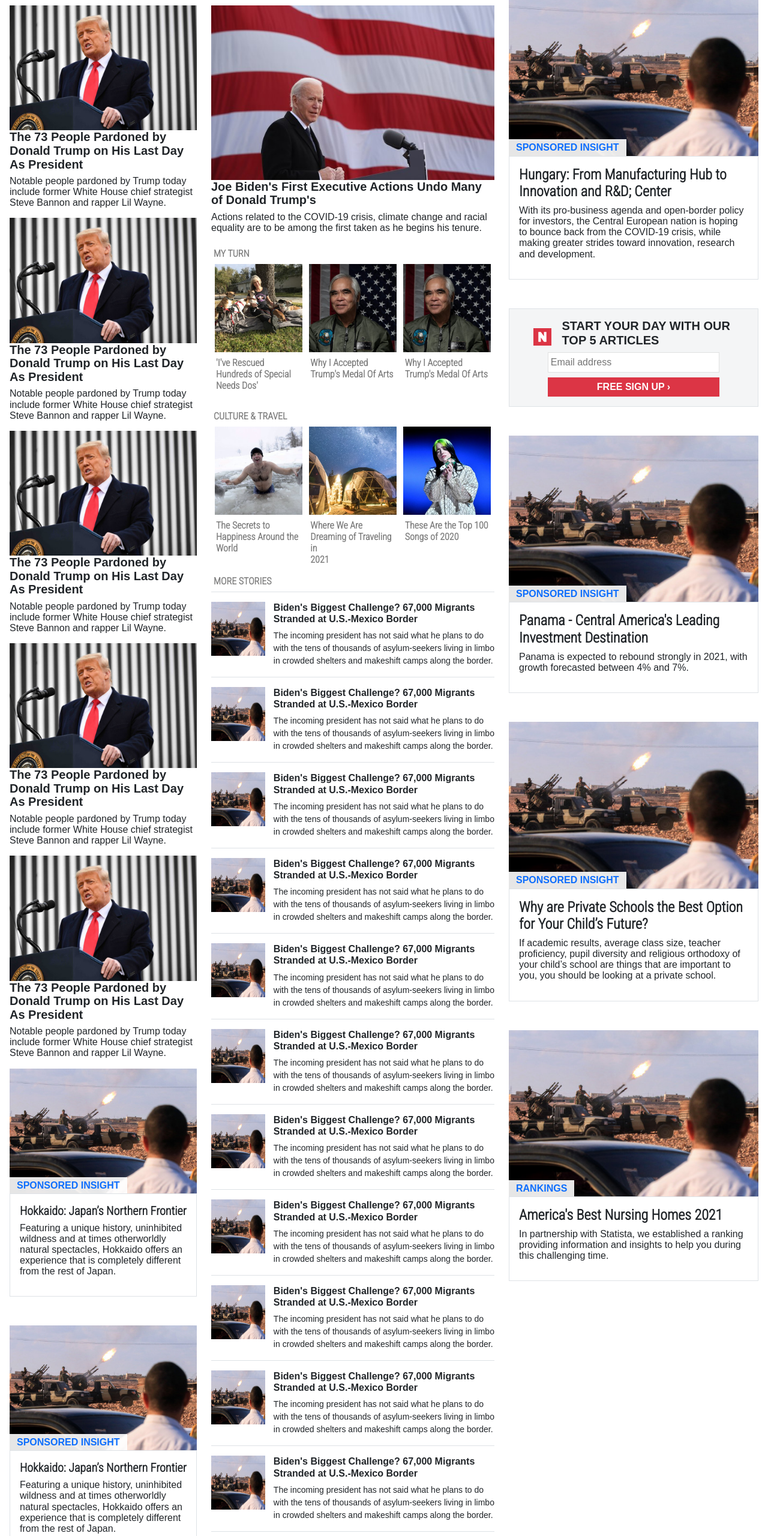
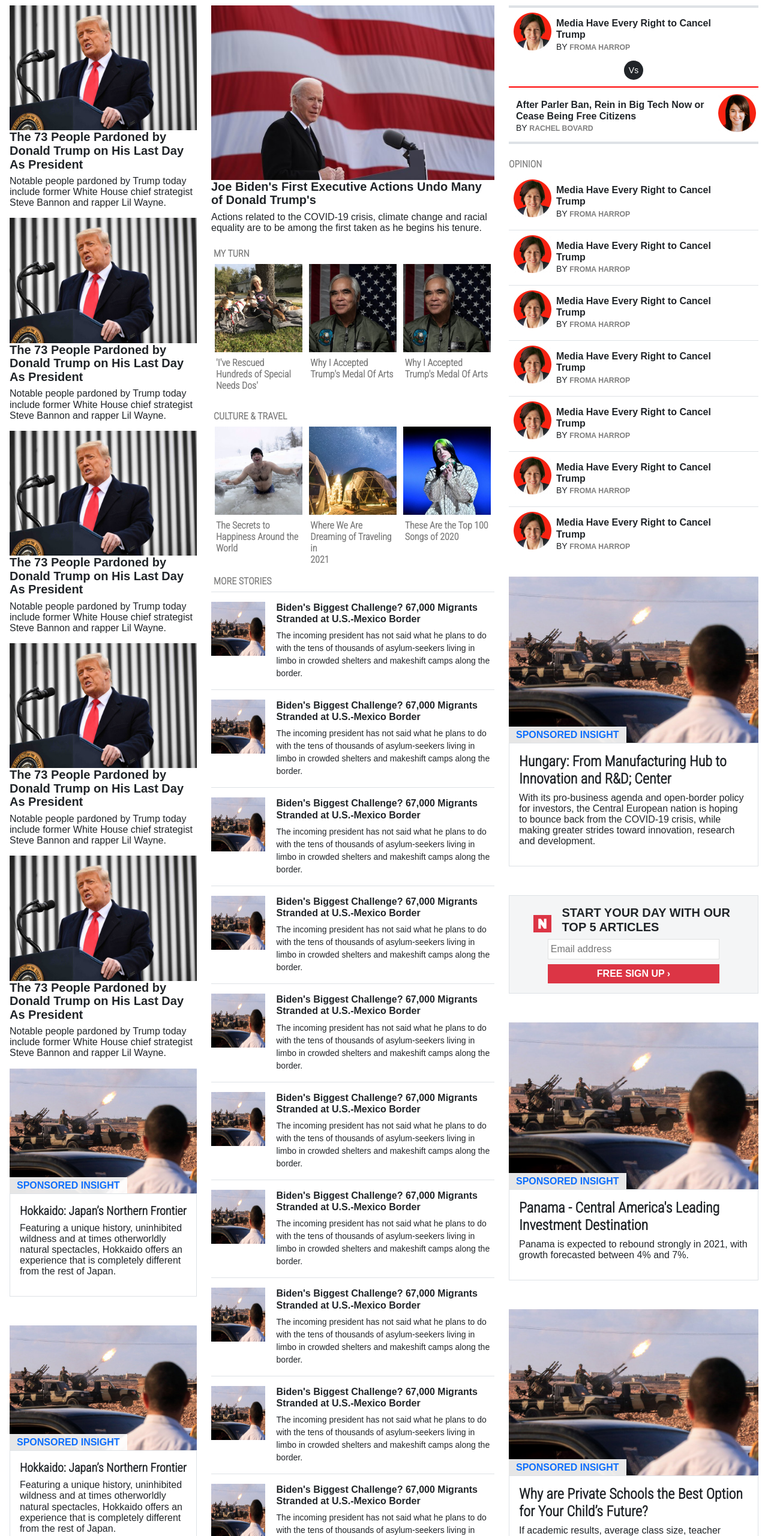
Before and after one commit to Abdona/NewsWeek-BS, a website: page index.html in a window 1280 px wide. Shown: the part 240-2800 px from the top of the page at 60% size. Drawn offline with nearby package versions, Linux system fonts and the light colour scheme.

Commit message:
add responsive to all sections for the 3devices

```diff
--- a/Assests/scss/main.scss
+++ b/Assests/scss/main.scss
@@ -68,6 +68,16 @@
   border: 1px solid #e0e1e1;
 }
 
+@media (max-width: 767px){
+  .p-xs {
+    padding: 0 !important;
+  }
+  .w-80 {
+    width: 80%;
+  }
+}
+
+
 @media (min-width: 768px) and (max-width: 1024px)
 {
   .w-md-50{
@@ -75,15 +85,24 @@
   }
 }
 
+@media (min-width: 1024px) {
+  .w-lg-78 {
+    width: 77% !important;
+  }
+}
+
 .bg-twhite {
   background-color: $white-transparent;
-}
-
-.w-78 {
-  width: 78%;
 }
 
 .thumbnail-img {
   width: 90px;
   height: 90px;
 }
+
+.vs-logo::after{
+  border: 1px solid red;
+  display: inline-block;
+  width: 100%;
+  content: "";
+}
--- a/index.html
+++ b/index.html
@@ -261,7 +261,7 @@
 
     </aside>
     <!---section in the middle-->
-    <section class="col-lg-5 col-md-7">
+    <section class="col-lg-5 p-xs col-md-7">
       <article>
         <h4 class="roboto-font fw-bolder text-black-50 fs-6">TOP STORY
         </h4>
@@ -334,74 +334,74 @@
       <div class="more-stories">
         <h4 class="roboto-font ms-1 fw-bolder fs-6 text-black-50">MORE STORIES</h4>
         <div class="border-bottom"></div>
-        <div class="mrsts-article mt-3 clearfix"><img class="thumbnail-img float-start" src="Assests/Images/libya-commander-war-funeral.jpg" alt="ss">
-        <div class="float-end w-78">
+        <div class="mrsts-article mt-3 clearfix"><img class="thumbnail-img float-start me-3" src="Assests/Images/libya-commander-war-funeral.jpg" alt="ss">
+        <div class="float-lg-end w-lg-78">
           <h2 class="small fw-bolder fs-6">Biden's Biggest Challenge? 67,000 Migrants Stranded at U.S.-Mexico Border</h2>
           <p class="small">The incoming president has not said what he plans to do with the tens of thousands of asylum-seekers living in limbo in crowded shelters and makeshift camps along the border.</p>
         </div></div>
         <div class="border-bottom"></div>
-        <div class="mrsts-article mt-3 clearfix"><img class="thumbnail-img float-start" src="Assests/Images/libya-commander-war-funeral.jpg" alt="ss">
-          <div class="float-end w-78">
+        <div class="mrsts-article mt-3 clearfix"><img class="thumbnail-img float-start me-3" src="Assests/Images/libya-commander-war-funeral.jpg" alt="ss">
+          <div class="float-lg-end w-lg-78">
             <h2 class="small fw-bolder fs-6">Biden's Biggest Challenge? 67,000 Migrants Stranded at U.S.-Mexico Border</h2>
             <p class="small">The incoming president has not said what he plans to do with the tens of thousands of asylum-seekers living in limbo in crowded shelters and makeshift camps along the border.</p>
           </div></div>
           <div class="border-bottom"></div>
-          <div class="mrsts-article mt-3 clearfix"><img class="thumbnail-img float-start" src="Assests/Images/libya-commander-war-funeral.jpg" alt="ss">
-            <div class="float-end w-78">
+          <div class="mrsts-article mt-3 clearfix"><img class="thumbnail-img float-start me-3" src="Assests/Images/libya-commander-war-funeral.jpg" alt="ss">
+            <div class="float-lg-end w-lg-78">
               <h2 class="small fw-bolder fs-6">Biden's Biggest Challenge? 67,000 Migrants Stranded at U.S.-Mexico Border</h2>
               <p class="small">The incoming president has not said what he plans to do with the tens of thousands of asylum-seekers living in limbo in crowded shelters and makeshift camps along the border.</p>
             </div></div>
             <div class="border-bottom"></div>
-            <div class="mrsts-article mt-3 clearfix"><img class="thumbnail-img float-start" src="Assests/Images/libya-commander-war-funeral.jpg" alt="ss">
-              <div class="float-end w-78">
+            <div class="mrsts-article mt-3 clearfix"><img class="thumbnail-img float-start me-3" src="Assests/Images/libya-commander-war-funeral.jpg" alt="ss">
+              <div class="float-lg-end w-lg-78">
                 <h2 class="small fw-bolder fs-6">Biden's Biggest Challenge? 67,000 Migrants Stranded at U.S.-Mexico Border</h2>
                 <p class="small">The incoming president has not said what he plans to do with the tens of thousands of asylum-seekers living in limbo in crowded shelters and makeshift camps along the border.</p>
               </div></div>
               <div class="border-bottom"></div>
-              <div class="mrsts-article mt-3 clearfix"><img class="thumbnail-img float-start" src="Assests/Images/libya-commander-war-funeral.jpg" alt="ss">
-                <div class="float-end w-78">
+              <div class="mrsts-article mt-3 clearfix"><img class="thumbnail-img float-start me-3" src="Assests/Images/libya-commander-war-funeral.jpg" alt="ss">
+                <div class="float-lg-end w-lg-78">
                   <h2 class="small fw-bolder fs-6">Biden's Biggest Challenge? 67,000 Migrants Stranded at U.S.-Mexico Border</h2>
                   <p class="small">The incoming president has not said what he plans to do with the tens of thousands of asylum-seekers living in limbo in crowded shelters and makeshift camps along the border.</p>
                 </div></div>
                 <div class="border-bottom"></div>
-                <div class="mrsts-article mt-3 clearfix"><img class="thumbnail-img float-start" src="Assests/Images/libya-commander-war-funeral.jpg" alt="ss">
-                  <div class="float-end w-78">
+                <div class="mrsts-article mt-3 clearfix"><img class="thumbnail-img float-start me-3" src="Assests/Images/libya-commander-war-funeral.jpg" alt="ss">
+                  <div class="float-lg-end w-lg-78">
                     <h2 class="small fw-bolder fs-6">Biden's Biggest Challenge? 67,000 Migrants Stranded at U.S.-Mexico Border</h2>
                     <p class="small">The incoming president has not said what he plans to do with the tens of thousands of asylum-seekers living in limbo in crowded shelters and makeshift camps along the border.</p>
                   </div></div>
                   <div class="border-bottom"></div>
-                  <div class="mrsts-article mt-3 clearfix"><img class="thumbnail-img float-start" src="Assests/Images/libya-commander-war-funeral.jpg" alt="ss">
-                    <div class="float-end w-78">
+                  <div class="mrsts-article mt-3 clearfix"><img class="thumbnail-img float-start me-3" src="Assests/Images/libya-commander-war-funeral.jpg" alt="ss">
+                    <div class="float-lg-end w-lg-78">
                       <h2 class="small fw-bolder fs-6">Biden's Biggest Challenge? 67,000 Migrants Stranded at U.S.-Mexico Border</h2>
                       <p class="small">The incoming president has not said what he plans to do with the tens of thousands of asylum-seekers living in limbo in crowded shelters and makeshift camps along the border.</p>
                     </div></div>
                     <div class="border-bottom"></div>
-                    <div class="mrsts-article mt-3 clearfix"><img class="thumbnail-img float-start" src="Assests/Images/libya-commander-war-funeral.jpg" alt="ss">
-                      <div class="float-end w-78">
+                    <div class="mrsts-article mt-3 clearfix"><img class="thumbnail-img float-start me-3" src="Assests/Images/libya-commander-war-funeral.jpg" alt="ss">
+                      <div class="float-lg-end w-lg-78">
                         <h2 class="small fw-bolder fs-6">Biden's Biggest Challenge? 67,000 Migrants Stranded at U.S.-Mexico Border</h2>
                         <p class="small">The incoming president has not said what he plans to do with the tens of thousands of asylum-seekers living in limbo in crowded shelters and makeshift camps along the border.</p>
                       </div></div>
                       <div class="border-bottom"></div>
-                      <div class="mrsts-article mt-3 clearfix"><img class="thumbnail-img float-start" src="Assests/Images/libya-commander-war-funeral.jpg" alt="ss">
-                        <div class="float-end w-78">
+                      <div class="mrsts-article mt-3 clearfix"><img class="thumbnail-img float-start me-3" src="Assests/Images/libya-commander-war-funeral.jpg" alt="ss">
+                        <div class="float-lg-end w-lg-78">
                           <h2 class="small fw-bolder fs-6">Biden's Biggest Challenge? 67,000 Migrants Stranded at U.S.-Mexico Border</h2>
                           <p class="small">The incoming president has not said what he plans to do with the tens of thousands of asylum-seekers living in limbo in crowded shelters and makeshift camps along the border.</p>
                         </div></div>
                         <div class="border-bottom"></div>
-                        <div class="mrsts-article mt-3 clearfix"><img class="thumbnail-img float-start" src="Assests/Images/libya-commander-war-funeral.jpg" alt="ss">
-                          <div class="float-end w-78">
+                        <div class="mrsts-article mt-3 clearfix"><img class="thumbnail-img float-start me-3" src="Assests/Images/libya-commander-war-funeral.jpg" alt="ss">
+                          <div class="float-lg-end w-lg-78">
                             <h2 class="small fw-bolder fs-6">Biden's Biggest Challenge? 67,000 Migrants Stranded at U.S.-Mexico Border</h2>
                             <p class="small">The incoming president has not said what he plans to do with the tens of thousands of asylum-seekers living in limbo in crowded shelters and makeshift camps along the border.</p>
                           </div></div>
                           <div class="border-bottom"></div>
-                          <div class="mrsts-article mt-3 clearfix"><img class="thumbnail-img float-start" src="Assests/Images/libya-commander-war-funeral.jpg" alt="ss">
-                            <div class="float-end w-78">
+                          <div class="mrsts-article mt-3 clearfix"><img class="thumbnail-img float-start me-3" src="Assests/Images/libya-commander-war-funeral.jpg" alt="ss">
+                            <div class="float-lg-end w-lg-78">
                               <h2 class="small fw-bolder fs-6">Biden's Biggest Challenge? 67,000 Migrants Stranded at U.S.-Mexico Border</h2>
                               <p class="small">The incoming president has not said what he plans to do with the tens of thousands of asylum-seekers living in limbo in crowded shelters and makeshift camps along the border.</p>
                             </div></div>
                             <div class="border-bottom"></div>
-                            <div class="mrsts-article mt-3 clearfix"><img class="thumbnail-img float-start" src="Assests/Images/libya-commander-war-funeral.jpg" alt="ss">
-                              <div class="float-end w-78">
+                            <div class="mrsts-article mt-3 clearfix"><img class="thumbnail-img float-start me-3" src="Assests/Images/libya-commander-war-funeral.jpg" alt="ss">
+                              <div class="float-lg-end w-lg-78">
                                 <h2 class="small fw-bolder fs-6">Biden's Biggest Challenge? 67,000 Migrants Stranded at U.S.-Mexico Border</h2>
                                 <p class="small">The incoming president has not said what he plans to do with the tens of thousands of asylum-seekers living in limbo in crowded shelters and makeshift camps along the border.</p>
                               </div></div>
@@ -410,50 +410,50 @@
       <div class="more-stories">
         <h4 class="roboto-font ms-1 fw-bolder fs-6 text-black-50">LATEST NEWS</h4>
         <div class="border-bottom"></div>
-        <div class="mrsts-article mt-3 clearfix"><img class="thumbnail-img float-start" src="Assests/Images/libya-commander-war-funeral.jpg" alt="ss">
-        <div class="float-end w-78">
+        <div class="mrsts-article mt-3 clearfix"><img class="thumbnail-img float-start me-3" src="Assests/Images/libya-commander-war-funeral.jpg" alt="ss">
+        <div class="float-lg-end w-lg-78">
           <h2 class="small fw-bolder fs-6">Biden's Biggest Challenge? 67,000 Migrants Stranded at U.S.-Mexico Border</h2>
           <p class="small">The incoming president has not said what he plans to do with the tens of thousands of asylum-seekers living in limbo in crowded shelters and makeshift camps along the border.</p>
         </div></div>
         <div class="border-bottom"></div>
-        <div class="mrsts-article mt-3 clearfix"><img class="thumbnail-img float-start" src="Assests/Images/libya-commander-war-funeral.jpg" alt="ss">
-          <div class="float-end w-78">
+        <div class="mrsts-article mt-3 clearfix"><img class="thumbnail-img float-start me-3" src="Assests/Images/libya-commander-war-funeral.jpg" alt="ss">
+          <div class="float-lg-end w-lg-78">
             <h2 class="small fw-bolder fs-6">Biden's Biggest Challenge? 67,000 Migrants Stranded at U.S.-Mexico Border</h2>
             <p class="small">The incoming president has not said what he plans to do with the tens of thousands of asylum-seekers living in limbo in crowded shelters and makeshift camps along the border.</p>
           </div></div>
           <div class="border-bottom"></div>
-          <div class="mrsts-article mt-3 clearfix"><img class="thumbnail-img float-start" src="Assests/Images/libya-commander-war-funeral.jpg" alt="ss">
-            <div class="float-end w-78">
+          <div class="mrsts-article mt-3 clearfix"><img class="thumbnail-img float-start me-3" src="Assests/Images/libya-commander-war-funeral.jpg" alt="ss">
+            <div class="float-lg-end w-lg-78">
               <h2 class="small fw-bolder fs-6">Biden's Biggest Challenge? 67,000 Migrants Stranded at U.S.-Mexico Border</h2>
               <p class="small">The incoming president has not said what he plans to do with the tens of thousands of asylum-seekers living in limbo in crowded shelters and makeshift camps along the border.</p>
             </div></div>
             <div class="border-bottom"></div>
-            <div class="mrsts-article mt-3 clearfix"><img class="thumbnail-img float-start" src="Assests/Images/libya-commander-war-funeral.jpg" alt="ss">
-              <div class="float-end w-78">
+            <div class="mrsts-article mt-3 clearfix"><img class="thumbnail-img float-start me-3" src="Assests/Images/libya-commander-war-funeral.jpg" alt="ss">
+              <div class="float-lg-end w-lg-78">
                 <h2 class="small fw-bolder fs-6">Biden's Biggest Challenge? 67,000 Migrants Stranded at U.S.-Mexico Border</h2>
                 <p class="small">The incoming president has not said what he plans to do with the tens of thousands of asylum-seekers living in limbo in crowded shelters and makeshift camps along the border.</p>
               </div></div>
               <div class="border-bottom"></div>
-              <div class="mrsts-article mt-3 clearfix"><img class="thumbnail-img float-start" src="Assests/Images/libya-commander-war-funeral.jpg" alt="ss">
-                <div class="float-end w-78">
+              <div class="mrsts-article mt-3 clearfix"><img class="thumbnail-img float-start me-3" src="Assests/Images/libya-commander-war-funeral.jpg" alt="ss">
+                <div class="float-lg-end w-lg-78">
                   <h2 class="small fw-bolder fs-6">Biden's Biggest Challenge? 67,000 Migrants Stranded at U.S.-Mexico Border</h2>
                   <p class="small">The incoming president has not said what he plans to do with the tens of thousands of asylum-seekers living in limbo in crowded shelters and makeshift camps along the border.</p>
                 </div></div>
                 <div class="border-bottom"></div>
-                <div class="mrsts-article mt-3 clearfix"><img class="thumbnail-img float-start" src="Assests/Images/libya-commander-war-funeral.jpg" alt="ss">
-                  <div class="float-end w-78">
+                <div class="mrsts-article mt-3 clearfix"><img class="thumbnail-img float-start me-3" src="Assests/Images/libya-commander-war-funeral.jpg" alt="ss">
+                  <div class="float-lg-end w-lg-78">
                     <h2 class="small fw-bolder fs-6">Biden's Biggest Challenge? 67,000 Migrants Stranded at U.S.-Mexico Border</h2>
                     <p class="small">The incoming president has not said what he plans to do with the tens of thousands of asylum-seekers living in limbo in crowded shelters and makeshift camps along the border.</p>
                   </div></div>
                   <div class="border-bottom"></div>
-                  <div class="mrsts-article mt-3 clearfix"><img class="thumbnail-img float-start" src="Assests/Images/libya-commander-war-funeral.jpg" alt="ss">
-                    <div class="float-end w-78">
+                  <div class="mrsts-article mt-3 clearfix"><img class="thumbnail-img float-start me-3" src="Assests/Images/libya-commander-war-funeral.jpg" alt="ss">
+                    <div class="float-lg-end w-lg-78">
                       <h2 class="small fw-bolder fs-6">Biden's Biggest Challenge? 67,000 Migrants Stranded at U.S.-Mexico Border</h2>
                       <p class="small">The incoming president has not said what he plans to do with the tens of thousands of asylum-seekers living in limbo in crowded shelters and makeshift camps along the border.</p>
                     </div></div>
                     <div class="border-bottom"></div>
-                    <div class="mrsts-article mt-3 clearfix"><img class="thumbnail-img float-start" src="Assests/Images/libya-commander-war-funeral.jpg" alt="ss">
-                      <div class="float-end w-78">
+                    <div class="mrsts-article mt-3 clearfix"><img class="thumbnail-img float-start me-3" src="Assests/Images/libya-commander-war-funeral.jpg" alt="ss">
+                      <div class="float-lg-end w-lg-78">
                         <h2 class="small fw-bolder fs-6">Biden's Biggest Challenge? 67,000 Migrants Stranded at U.S.-Mexico Border</h2>
                         <p class="small">The incoming president has not said what he plans to do with the tens of thousands of asylum-seekers living in limbo in crowded shelters and makeshift camps along the border.</p>
                       </div></div></div>
@@ -461,7 +461,38 @@
     </section>
 
     <!--aside section right-->
-    <aside class="p-0 col-lg-4">
+    <aside class=" p-0 col-lg-4">
+      <!--The Debate-->
+      <div class="deabt-cont mb-4">
+      <a href="#" class="text-decoration-none"><h4 class="roboto-font fw-bolder text-black-50 fs-6">THE DEBATE</h4></a>
+      <div class="border-bottom border-4"></div>
+      <div class="debate-rows clearfix p-2"><img class="float-lg-start float-md-start" src="Assests/Images/froma-harrop.png" alt="woman"><div class="w-80 float-end float-md-start"><div class="wrapper p-2"><h4 class="m-0 w-92 small fw-bolder fs-6">Media Have Every Right to Cancel Trump</h4><address class="m-0 author small">BY <a class="text-decoration-none fw-bolder text-black-50 small" href="#" rel="author">FROMA HARROP</a></address></div> </div></div>
+      <div class="text-center"><span class="wrapper vs-logo"><span style="z-index: 2;" class="position-relative text-white bg-dark rounded-circle p-2 small">Vs</span></span> </div>
+
+      <div class="debate-rows clearfix p-1"><img class="float-end" src="Assests/Images/rachel-bovard.png" alt="woman"><div ><div class="wrapper p-2"><h4 class="m-0 w-92 small fw-bolder fs-6">After Parler Ban, Rein in Big Tech Now or Cease Being Free Citizens</h4><address class="m-0 author small">BY <a class="text-decoration-none fw-bolder text-black-50 small"rel="author">RACHEL BOVARD</a></address></div> </div></div>
+      <div class="border-bottom border-4 mb-3"></div></div>
+      <!--OPINION-->
+      <div class="opinion-cont mb-4">
+        <a href="#" class="text-decoration-none"><h4 class="roboto-font fw-bolder text-black-50 fs-6">OPINION</h4></a>
+        <div class="debate-rows clearfix p-2"><img class="float-lg-start float-md-start" src="Assests/Images/froma-harrop.png" alt="woman"><div class="w-80 float-end float-md-start"><div class="wrapper p-2"><h4 class="m-0 w-92 small fw-bolder fs-6">Media Have Every Right to Cancel Trump</h4><address class="m-0 author small">BY <a class="text-decoration-none fw-bolder text-black-50 small" href="#" rel="author">FROMA HARROP</a></address></div> </div></div>
+        <div class="border-bottom"></div>
+        <div class="debate-rows clearfix p-2"><img class="float-lg-start float-md-start" src="Assests/Images/froma-harrop.png" alt="woman"><div class="w-80 float-end float-md-start"><div class="wrapper p-2"><h4 class="m-0 w-92 small fw-bolder fs-6">Media Have Every Right to Cancel Trump</h4><address class="m-0 author small">BY <a class="text-decoration-none fw-bolder text-black-50 small" href="#" rel="author">FROMA HARROP</a></address></div> </div></div>
+        <div class="border-bottom"></div>
+        <div class="debate-rows clearfix p-2"><img class="float-lg-start float-md-start" src="Assests/Images/froma-harrop.png" alt="woman"><div class="w-80 float-end float-md-start"><div class="wrapper p-2"><h4 class="m-0 w-92 small fw-bolder fs-6">Media Have Every Right to Cancel Trump</h4><address class="m-0 author small">BY <a class="text-decoration-none fw-bolder text-black-50 small" href="#" rel="author">FROMA HARROP</a></address></div> </div></div>
+        <div class="border-bottom"></div>
+        <div class="debate-rows clearfix p-2"><img class="float-lg-start float-md-start" src="Assests/Images/froma-harrop.png" alt="woman"><div class="w-80 float-end float-md-start"><div class="wrapper p-2"><h4 class="m-0 w-92 small fw-bolder fs-6">Media Have Every Right to Cancel Trump</h4><address class="m-0 author small">BY <a class="text-decoration-none fw-bolder text-black-50 small" href="#" rel="author">FROMA HARROP</a></address></div> </div></div>
+        <div class="border-bottom"></div>
+        <div class="debate-rows clearfix p-2"><img class="float-lg-start float-md-start" src="Assests/Images/froma-harrop.png" alt="woman"><div class="w-80 float-end float-md-start"><div class="wrapper p-2"><h4 class="m-0 w-92 small fw-bolder fs-6">Media Have Every Right to Cancel Trump</h4><address class="m-0 author small">BY <a class="text-decoration-none fw-bolder text-black-50 small" href="#" rel="author">FROMA HARROP</a></address></div> </div></div>
+        <div class="border-bottom"></div>
+        <div class="debate-rows clearfix p-2"><img class="float-lg-start float-md-start" src="Assests/Images/froma-harrop.png" alt="woman"><div class="w-80 float-end float-md-start"><div class="wrapper p-2"><h4 class="m-0 w-92 small fw-bolder fs-6">Media Have Every Right to Cancel Trump</h4><address class="m-0 author small">BY <a class="text-decoration-none fw-bolder text-black-50 small" href="#" rel="author">FROMA HARROP</a></address></div> </div></div>
+        <div class="border-bottom"></div>
+        <div class="debate-rows clearfix p-2"><img class="float-lg-start float-md-start" src="Assests/Images/froma-harrop.png" alt="woman"><div class="w-80 float-end float-md-start"><div class="wrapper p-2"><h4 class="m-0 w-92 small fw-bolder fs-6">Media Have Every Right to Cancel Trump</h4><address class="m-0 author small">BY <a class="text-decoration-none fw-bolder text-black-50 small" href="#" rel="author">FROMA HARROP</a></address></div> </div></div>
+      </div>
+
+
+
+
+        <!--sponsored-->
       <div class="artc mb-5 mx-md-auto w-md-50">
         <div class="position-relative"><a class="bg-twhite position-absolute bottom-0 start-0 text-decoration-none">
           <h4 class="fw-bolder fs-6 m-0 mx-2 p-1">SPONSORED INSIGHT</h4>
```
Also changed, not shown: Assests/scss/main.css, 1 other file.
